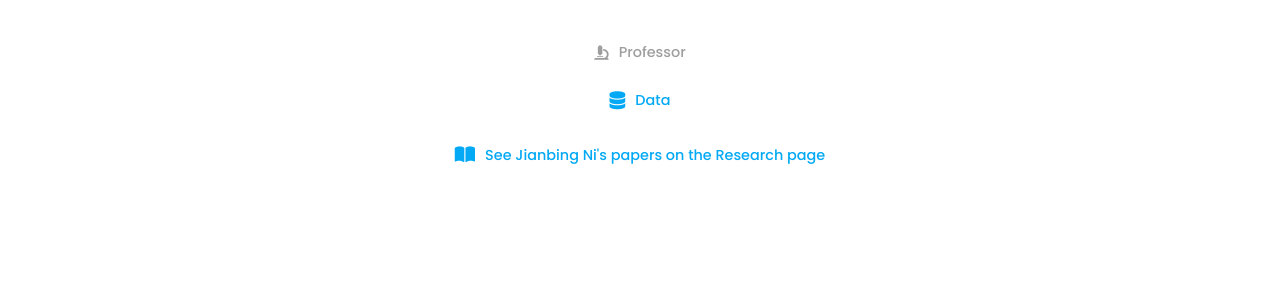
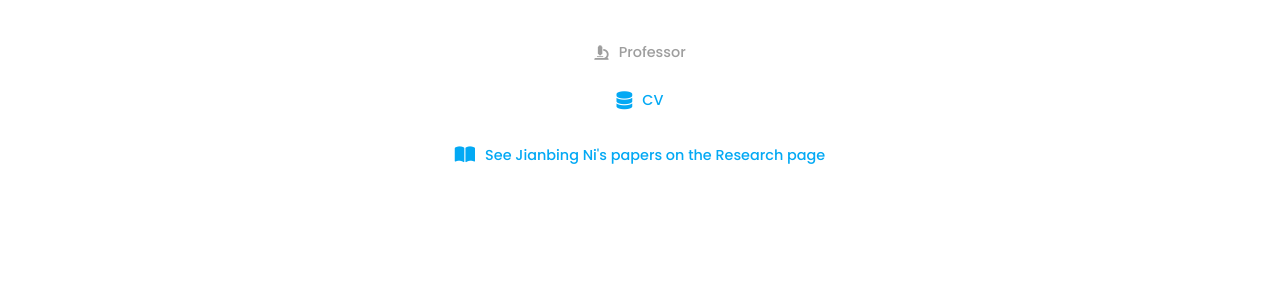
Before and after one commit to NiSP-Q/NiSP-Q.github.io, a Jekyll site: the page built from _members/Jianbing.md, in a window 1280 px wide. Shown: the part 345-626 px from the top of the page. Built offline with Jekyll 4.4.1, drawn with Linux system fonts in a browser that asks for light colours.

Commit message:
change format

```diff
--- a/_data/links.yaml
+++ b/_data/links.yaml
@@ -44,8 +44,8 @@ search:
 
 CV:
   icon: fas fa-database
-  text: Data
-  tooltip: Data
+  text: CV
+  tooltip: CV
   link: $LINK
 
 
--- a/_members/Jianbing.md
+++ b/_members/Jianbing.md
@@ -3,6 +3,6 @@ name: Jianbing Ni
 image: images/banner.jpg
 role: professor
 links:
-  CV: J_NI_CV_20240713.pdf
+  CV: /J_NI_CV_20240713.pdf
 
 ---
```
